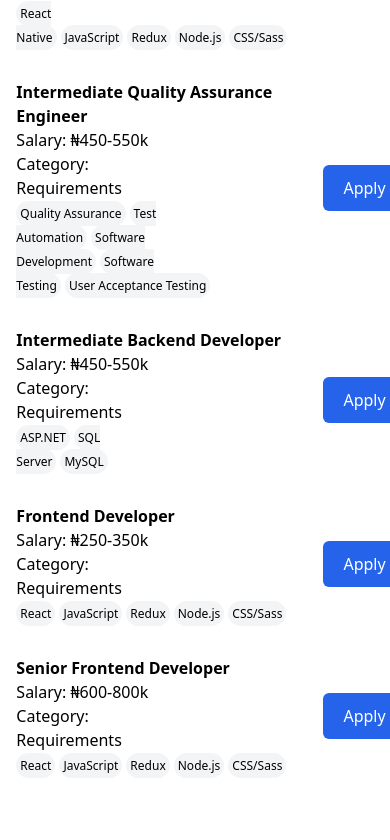
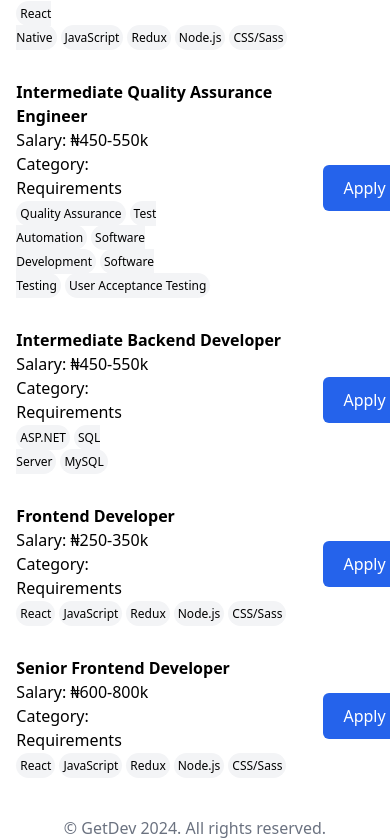
Before and after one commit to yabacoder/jobs, a React (Create React App) app: page / in a window 390 px wide. Shown: the part 944-1784 px from the top of the page. Before the commit the page ends 1760 px from the top, so only its background shows below. Built offline with nearby package versions, Linux system fonts and the light colour scheme.

Commit message:
fixed responsiveness

```diff
--- a/public/index.html
+++ b/public/index.html
@@ -36,7 +36,7 @@
     -->
     <title>GetDev | Jobs</title>
   </head>
-  <body>
+  <body class="antialiased">
     <noscript>You need to enable JavaScript to run this app.</noscript>
     <div id="root"></div>
     <!--
--- a/src/App.js
+++ b/src/App.js
@@ -4,6 +4,7 @@ import logo from "./assets/img/getdev-logo.svg";
 function App() {
 
   return (
+    <>
       <div className="flex items-center justify-center w-full p-2 lg:w-3/5">
         <div className='m-2'>
           <div className='flex items-center justify-center'>
@@ -41,8 +42,11 @@ function App() {
           </div>
 
         </div>
-
       </div>
+      <div>
+        <p className='text-center text-gray-500'>&copy; <a href="https://getdev.co">GetDev</a>  2024. All rights reserved.</p>
+      </div>
+    </>
   );
 }
 
```
Lines whose indentation alone changed are shown as unchanged.
